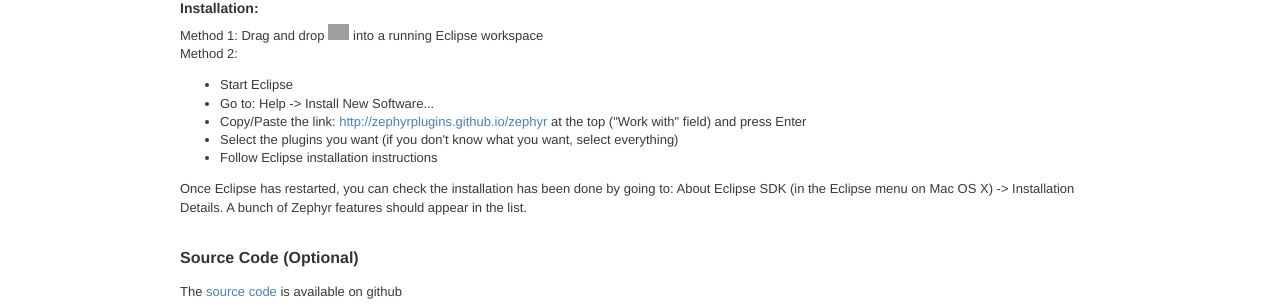
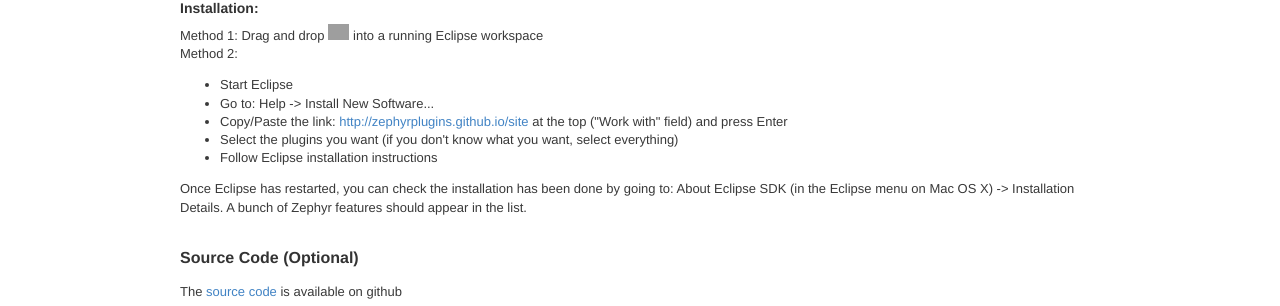
Before and after one commit to zephyrplugins/zephyrplugins.github.com, a Jekyll site: the page built from download.html, in a window 1280 px wide. Shown: the part 681-987 px from the top of the page. Built offline with Jekyll 4.4.1, drawn with Linux system fonts in a browser that asks for light colours; some of the changed lines change nothing that is shown; grey boxes are pictures that could not be loaded.

Commit message:
Update link

```diff
--- a/download.html
+++ b/download.html
@@ -42,7 +42,7 @@
 <ul>
 	<li>Start Eclipse</li>
 	<li>Go to: Help -&gt; Install New Software...</li>
-	<li>Copy/Paste the link: <a href="http://zephyrplugins.github.io/zephyr">http://zephyrplugins.github.io/zephyr</a>
+	<li>Copy/Paste the link: <a href="http://zephyrplugins.github.io/site">http://zephyrplugins.github.io/site</a>
 		at the top ("Work with" field) and press Enter
 	</li>
 	<li>Select the plugins you want (if you don't know what you want, select everything)<br />
```
